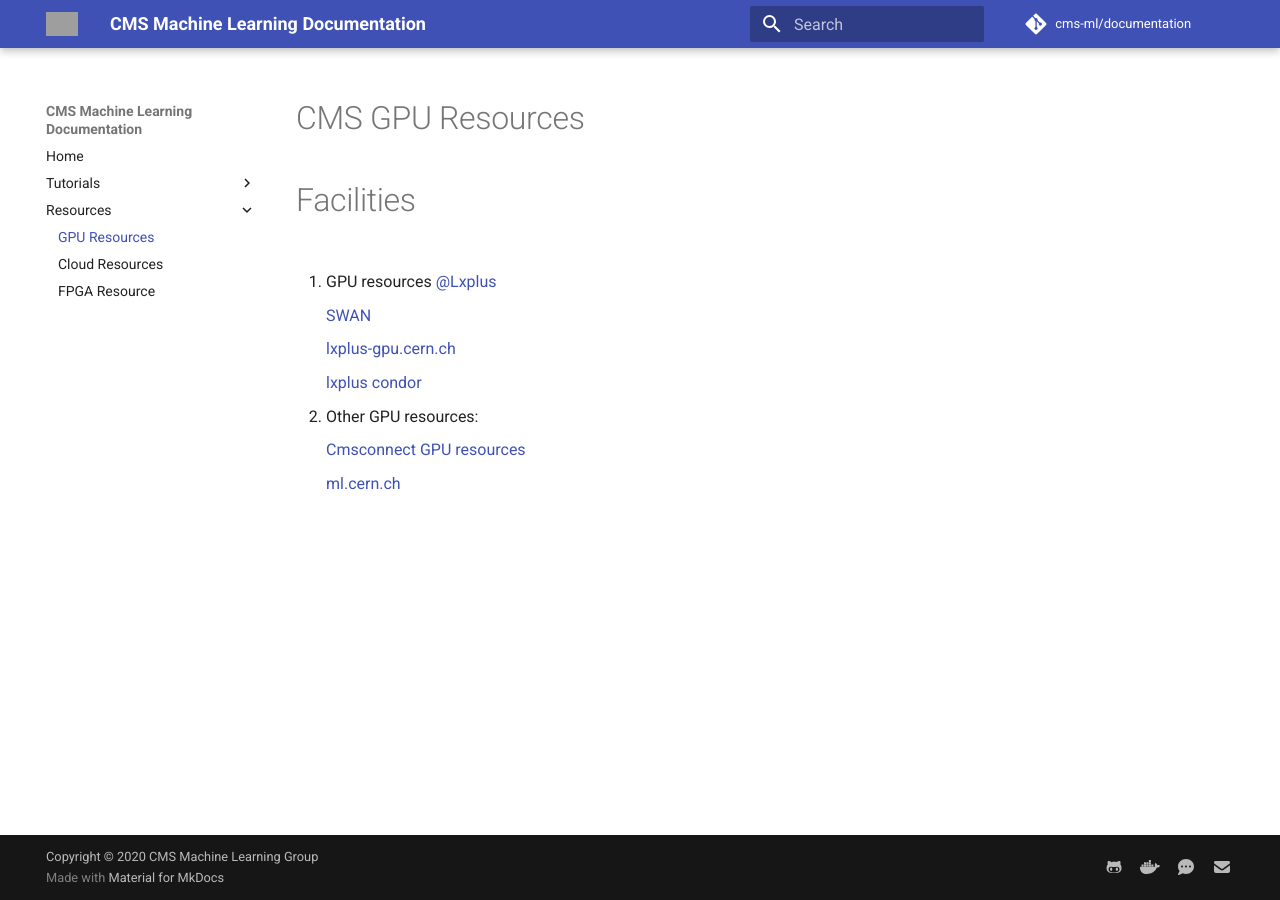
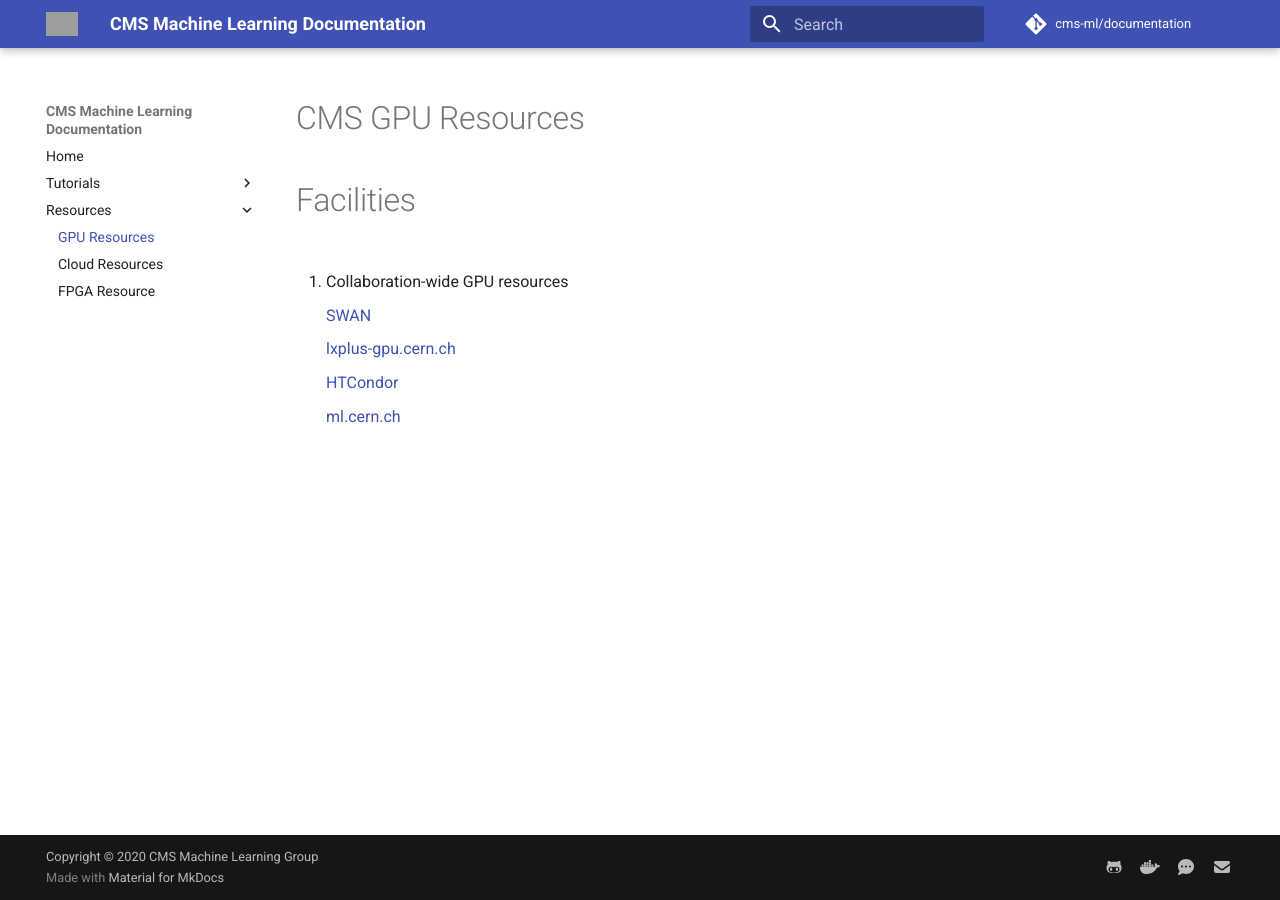
Before and after one commit to cms-ml/documentation, an MkDocs documentation site: the page built from content/Resources/GPU_Resources/index.md, in a window 1280 px wide. Built offline with MkDocs 1.6.1 and Material for MkDocs 9.7.7, drawn with Linux system fonts in a browser that asks for light colours; comment, search, counter and statistics services are not loaded; grey boxes are pictures that could not be loaded.

Commit message:
After Meeting

```diff
--- a/content/Resources/GPU_Resources/index.md
+++ b/content/Resources/GPU_Resources/index.md
@@ -2,16 +2,12 @@
 
 # Facilities
 
-1. GPU resources @Lxplus
+1. Collaboration-wide GPU resources
 
     [SWAN](CMS_Resources/SWAN.md)
 
     [lxplus-gpu.cern.ch](CMS_Resources/lxplus_gpu.md)
 
-    [lxplus condor](CMS_Resources/lxplus_condor.md)
-
-2. Other GPU resources:
-
-    [Cmsconnect GPU resources](CMS_Resources/Cmsconnect_condor.md)
+    [HTCondor](CMS_Resources/lxplus_condor.md)
 
     [ml.cern.ch](CMS_Resources/ml_cern_ch.md)
```
Also changed, not shown: content/Resources/GPU_Resources/CMS_Resources/Cmsconnect_condor.md (deleted, +0 -6 lines), content/Resources/GPU_Resources/CMS_Resources/SWAN.md (+1 -2 lines), content/Resources/GPU_Resources/CMS_Resources/lxplus_condor.md (+19 -0 lines), content/Resources/GPU_Resources/CMS_Resources/lxplus_gpu.md (+8 -3 lines).
